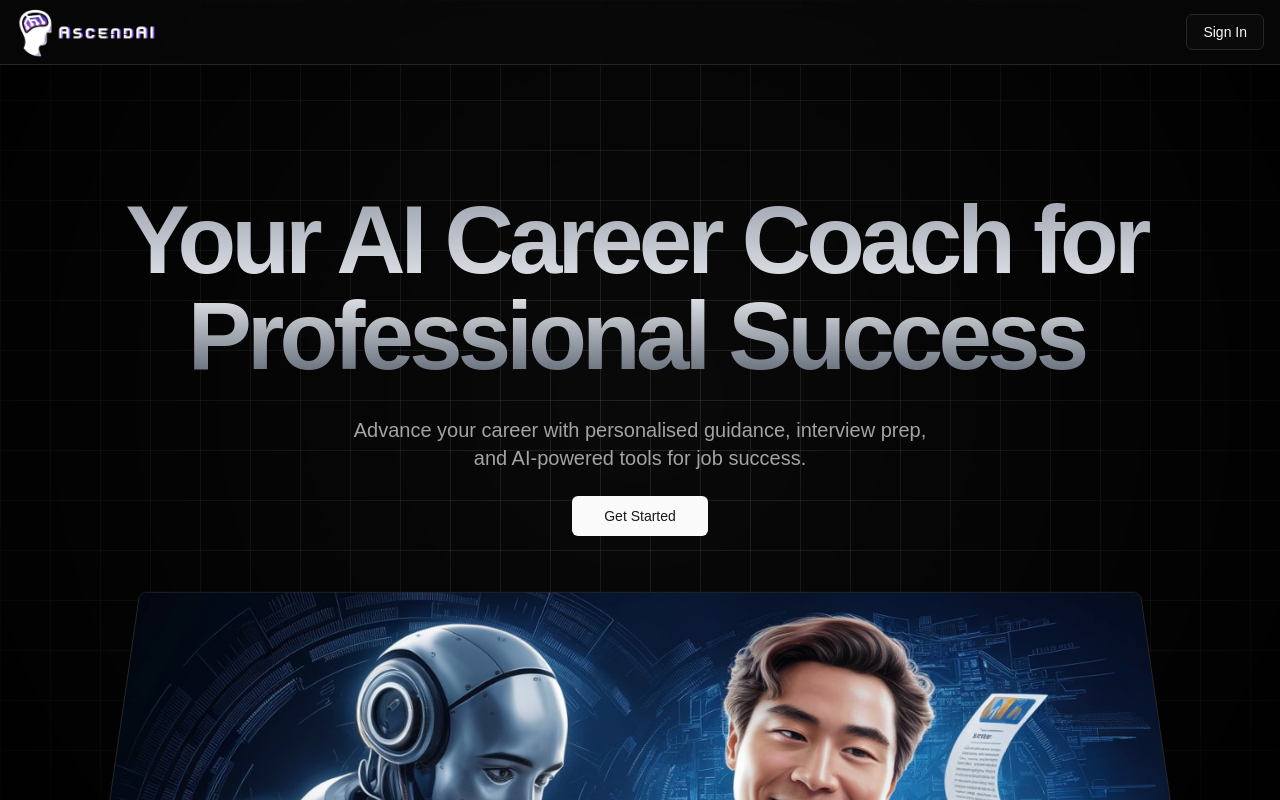
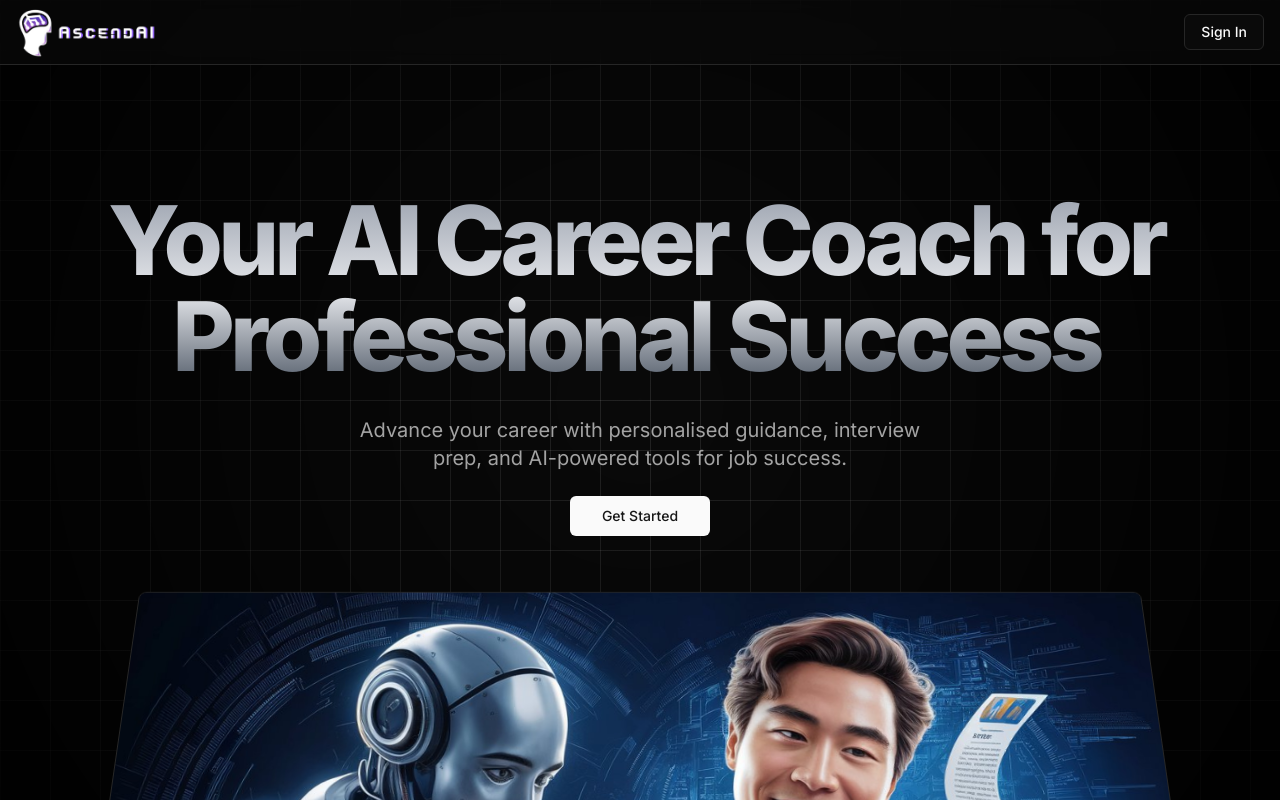
Before and after one commit to iamansingh0/AscendAI, a Next.js app: page / in a window 1280 px wide. Shown: the top 800 px of the page. Built offline with nearby package versions, Linux system fonts and the light colour scheme; no server answers.

Commit message:
Refactor global styles and layout to enable font integration and improve structure

```diff
--- a/app/globals.css
+++ b/app/globals.css
@@ -2,9 +2,9 @@
 @tailwind components;
 @tailwind utilities;
 
-body {
+/* body {
   font-family: Arial, Helvetica, sans-serif;
-}
+} */
 
 @layer base {
   :root {
--- a/app/layout.js
+++ b/app/layout.js
@@ -1,4 +1,5 @@
-// import { Inter } from "next/font/google";
+import { Inter } from "next/font/google";
+// import { Alice } from "next/font/google"
 import "./globals.css";
 import { ClerkProvider } from "@clerk/nextjs";
 import Header from "@/components/header";
@@ -6,7 +7,8 @@ import { ThemeProvider } from "@/components/theme-provider";
 import { dark } from "@clerk/themes";
 import { Toaster } from "sonner";
 
-// const inter = Inter({ subsets: ["latin"] , display:"swap", adjustFontFallback: false});
+const inter = Inter({ subsets: ["latin"] , display:"swap", adjustFontFallback: false});
+// const alice = Alice({ subsets: ["latin"], display: "swap", weight: "400" });
 
 export const metadata = {
   title: "AscendAI | AI Career Coach",
@@ -18,7 +20,7 @@ export default function RootLayout({ children }) {
     <ClerkProvider appearance={{
         baseTheme: dark
     }}>
-      <html lang="en" suppressHydrationWarning>
+      <html lang="en" suppressHydrationWarning className={inter.className}>
         <head>
           <link rel="icon" href="/a3.png" sizes="any" />
         </head>
```
